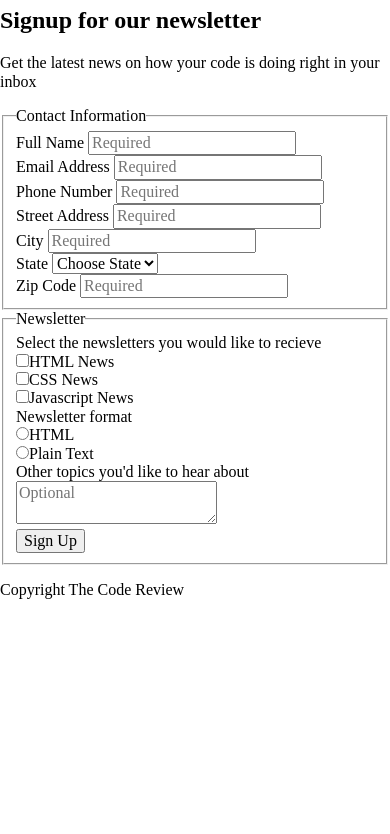
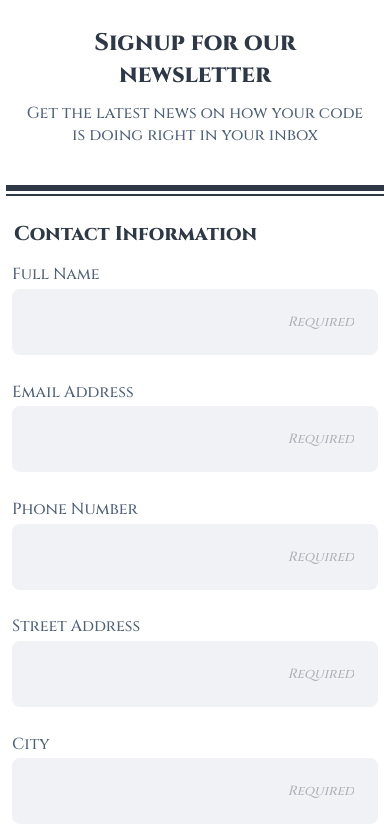
Before and after one commit to BellaBradbury/Responsive-Registration-Form, a plain HTML site: page index.html in a window 390 px wide. Shown: the part 73-907 px from the top of the page. Before the commit the page ends 844 px from the top, so only its background shows below. Drawn offline with Linux system fonts and the light colour scheme; files that its build step writes are made by us from their sources.

Commit message:
mobile layout

```diff
--- a/css/style.css
+++ b/css/style.css
@@ -1,6 +1,6 @@
 
 
-/* font-family */
+/* font-family: 'Cinzel', serif; */
 
 /* =================================
   PAGE STYLES
@@ -8,9 +8,148 @@
 
 /* UNIVERSAL */
 
+* {
+  box-sizing: border-box;
+  margin: 0;
+  border: none;
+  outline: none;
+  font-family: 'Cinzel', serif;
+}
+
+header, #info, footer {
+  text-align: center;
+}
+
+h2, legend {
+  color: #2e3847;
+}
+
+p, label {
+  color: #51617a;
+}
+
+input:focus, select:focus, textarea:focus, button:focus {
+  border: 2px solid #2e3847;
+}
+
 /* ELEMENTS */
 
+header {
+  background: #833ca3;
+  color: white;
+  padding: 5%;
+  font-size: 50%;
+}
+
+form {
+  padding-top: 4%;
+  padding-bottom: 4%
+}
+
+fieldset {
+  margin-top: 2%;
+}
+
+label {
+  margin: 1% 0 1% 0;
+}
+
+legend {
+  font-weight: bolder;
+  font-size: 125%;
+  margin-bottom: 2%;
+}
+
+input, select, textarea {
+  background-color: #f0f2f5;
+  padding: 1.5rem;
+  border-radius: .5rem;
+}
+
+button {
+  text-align: center;
+  width: 100%;
+  border-radius: .5rem;
+  padding: 8% 0 8% 0;
+  background-color: #833ca3;
+  color: white;
+  font-size: 130%;
+  font-weight: 800;
+}
+
+footer p {
+  background-color: #833ca3;
+  color: white;
+  padding: 4% 0 6% 0;
+  font-style: italic;
+}
+
+/* PSEUDO-ELEMENTS */
+
+::placeholder {
+  text-align: right;
+  font-style: italic;
+  color: #abb0b8;
+}
+
+select {
+  color: #abb0b8;
+}
+
+
+
+/* IDS */
+
+#info {
+  margin-top: 5%;
+  margin-bottom: 5%;
+  padding: 5%;
+}
+
+#info h2 {
+  margin-bottom: 3%;
+}
+
+#zip {
+  width: 50%;
+}
+
+#javascript_news, #plain_text_format, #topics {
+  margin-bottom: 10%;
+}
+
+#topics {
+  width: 100%;
+  height: 25%;
+  margin-top: 3.5%;
+}
+
+/* TYPES */
+
+[type="checkbox"], [type="radio"] {
+  margin-right: 5%;
+  margin-top: 3.5%;
+}
+
 /* CLASSES */
+
+.border-1 {
+  border: 3px solid #2e3847;
+  margin: 0 1.5% 0 1.5%;
+}
+
+.border-2 {
+  border: 1.5px solid #2e3847;
+  margin: 1% 1.5% 0 1.5%;
+}
+
+.container {
+  display: flex;
+  flex-direction: column;
+}
+
+
+
 
 /* =================================
   MEDIA QUIRIES
@@ -23,375 +162,3 @@
   /* CLASSES */
 
 }
-
-
-
-
-
-
-
-
-
-
-
-
-
-
-
-
-
-
-
-
-
-
-
-/*! normalize.css v8.0.1 | MIT License | github.com/necolas/normalize.css */
-
-/* Document
-   ========================================================================== */
-
-/**
- * 1. Correct the line height in all browsers.
- * 2. Prevent adjustments of font size after orientation changes in iOS.
- */
-
-html {
-  line-height: 1.15; /* 1 */
-  -webkit-text-size-adjust: 100%; /* 2 */
-}
-
-/* Sections
-   ========================================================================== */
-
-/**
- * Remove the margin in all browsers.
- */
-
-body {
-  margin: 0;
-}
-
-/**
- * Render the `main` element consistently in IE.
- */
-
-main {
-  display: block;
-}
-
-/**
- * Correct the font size and margin on `h1` elements within `section` and
- * `article` contexts in Chrome, Firefox, and Safari.
- */
-
-h1 {
-  font-size: 2em;
-  margin: 0.67em 0;
-}
-
-/* Grouping content
-   ========================================================================== */
-
-/**
- * 1. Add the correct box sizing in Firefox.
- * 2. Show the overflow in Edge and IE.
- */
-
-hr {
-  box-sizing: content-box; /* 1 */
-  height: 0; /* 1 */
-  overflow: visible; /* 2 */
-}
-
-/**
- * 1. Correct the inheritance and scaling of font size in all browsers.
- * 2. Correct the odd `em` font sizing in all browsers.
- */
-
-pre {
-  font-family: monospace, monospace; /* 1 */
-  font-size: 1em; /* 2 */
-}
-
-/* Text-level semantics
-   ========================================================================== */
-
-/**
- * Remove the gray background on active links in IE 10.
- */
-
-a {
-  background-color: transparent;
-}
-
-/**
- * 1. Remove the bottom border in Chrome 57-
- * 2. Add the correct text decoration in Chrome, Edge, IE, Opera, and Safari.
- */
-
-abbr[title] {
-  border-bottom: none; /* 1 */
-  text-decoration: underline; /* 2 */
-  text-decoration: underline dotted; /* 2 */
-}
-
-/**
- * Add the correct font weight in Chrome, Edge, and Safari.
- */
-
-b,
-strong {
-  font-weight: bolder;
-}
-
-/**
- * 1. Correct the inheritance and scaling of font size in all browsers.
- * 2. Correct the odd `em` font sizing in all browsers.
- */
-
-code,
-kbd,
-samp {
-  font-family: monospace, monospace; /* 1 */
-  font-size: 1em; /* 2 */
-}
-
-/**
- * Add the correct font size in all browsers.
- */
-
-small {
-  font-size: 80%;
-}
-
-/**
- * Prevent `sub` and `sup` elements from affecting the line height in
- * all browsers.
- */
-
-sub,
-sup {
-  font-size: 75%;
-  line-height: 0;
-  position: relative;
-  vertical-align: baseline;
-}
-
-sub {
-  bottom: -0.25em;
-}
-
-sup {
-  top: -0.5em;
-}
-
-/* Embedded content
-   ========================================================================== */
-
-/**
- * Remove the border on images inside links in IE 10.
- */
-
-img {
-  border-style: none;
-}
-
-/* Forms
-   ========================================================================== */
-
-/**
- * 1. Change the font styles in all browsers.
- * 2. Remove the margin in Firefox and Safari.
- */
-
-button,
-input,
-optgroup,
-select,
-textarea {
-  font-family: inherit; /* 1 */
-  font-size: 100%; /* 1 */
-  line-height: 1.15; /* 1 */
-  margin: 0; /* 2 */
-}
-
-/**
- * Show the overflow in IE.
- * 1. Show the overflow in Edge.
- */
-
-button,
-input { /* 1 */
-  overflow: visible;
-}
-
-/**
- * Remove the inheritance of text transform in Edge, Firefox, and IE.
- * 1. Remove the inheritance of text transform in Firefox.
- */
-
-button,
-select { /* 1 */
-  text-transform: none;
-}
-
-/**
- * Correct the inability to style clickable types in iOS and Safari.
- */
-
-button,
-[type="button"],
-[type="reset"],
-[type="submit"] {
-  -webkit-appearance: button;
-}
-
-/**
- * Remove the inner border and padding in Firefox.
- */
-
-button::-moz-focus-inner,
-[type="button"]::-moz-focus-inner,
-[type="reset"]::-moz-focus-inner,
-[type="submit"]::-moz-focus-inner {
-  border-style: none;
-  padding: 0;
-}
-
-/**
- * Restore the focus styles unset by the previous rule.
- */
-
-button:-moz-focusring,
-[type="button"]:-moz-focusring,
-[type="reset"]:-moz-focusring,
-[type="submit"]:-moz-focusring {
-  outline: 1px dotted ButtonText;
-}
-
-/**
- * Correct the padding in Firefox.
- */
-
-fieldset {
-  padding: 0.35em 0.75em 0.625em;
-}
-
-/**
- * 1. Correct the text wrapping in Edge and IE.
- * 2. Correct the color inheritance from `fieldset` elements in IE.
- * 3. Remove the padding so developers are not caught out when they zero out
- *    `fieldset` elements in all browsers.
- */
-
-legend {
-  box-sizing: border-box; /* 1 */
-  color: inherit; /* 2 */
-  display: table; /* 1 */
-  max-width: 100%; /* 1 */
-  padding: 0; /* 3 */
-  white-space: normal; /* 1 */
-}
-
-/**
- * Add the correct vertical alignment in Chrome, Firefox, and Opera.
- */
-
-progress {
-  vertical-align: baseline;
-}
-
-/**
- * Remove the default vertical scrollbar in IE 10+.
- */
-
-textarea {
-  overflow: auto;
-}
-
-/**
- * 1. Add the correct box sizing in IE 10.
- * 2. Remove the padding in IE 10.
- */
-
-[type="checkbox"],
-[type="radio"] {
-  box-sizing: border-box; /* 1 */
-  padding: 0; /* 2 */
-}
-
-/**
- * Correct the cursor style of increment and decrement buttons in Chrome.
- */
-
-[type="number"]::-webkit-inner-spin-button,
-[type="number"]::-webkit-outer-spin-button {
-  height: auto;
-}
-
-/**
- * 1. Correct the odd appearance in Chrome and Safari.
- * 2. Correct the outline style in Safari.
- */
-
-[type="search"] {
-  -webkit-appearance: textfield; /* 1 */
-  outline-offset: -2px; /* 2 */
-}
-
-/**
- * Remove the inner padding in Chrome and Safari on macOS.
- */
-
-[type="search"]::-webkit-search-decoration {
-  -webkit-appearance: none;
-}
-
-/**
- * 1. Correct the inability to style clickable types in iOS and Safari.
- * 2. Change font properties to `inherit` in Safari.
- */
-
-::-webkit-file-upload-button {
-  -webkit-appearance: button; /* 1 */
-  font: inherit; /* 2 */
-}
-
-/* Interactive
-   ========================================================================== */
-
-/*
- * Add the correct display in Edge, IE 10+, and Firefox.
- */
-
-details {
-  display: block;
-}
-
-/*
- * Add the correct display in all browsers.
- */
-
-summary {
-  display: list-item;
-}
-
-/* Misc
-   ========================================================================== */
-
-/**
- * Add the correct display in IE 10+.
- */
-
-template {
-  display: none;
-}
-
-/**
- * Add the correct display in IE 10.
- */
-
-[hidden] {
-  display: none;
-}
--- a/index.html
+++ b/index.html
@@ -4,9 +4,11 @@
   <head>
     <title>Responsive Form Bella Bradbury</title>
     <meta name="viewport" content="width=device-width, initial-scale=1.0">
-    <!-- <charset element> -->
-    <!-- google font links -->
-    <link rel="stylesheet" href="style.css">
+    <meta charset="UTF-8">
+    <link rel="preconnect" href="https://fonts.googleapis.com">
+    <link rel="preconnect" href="https://fonts.gstatic.com" crossorigin>
+    <link href="https://fonts.googleapis.com/css2?family=Cinzel:wght@500;800&display=swap" rel="stylesheet">
+    <link rel="stylesheet" href="css/style.css">
   </head>
 
   <body>
@@ -15,34 +17,48 @@
     </header>
 
     <main>
-      <section>
+      <section id="info">
         <h2>Signup for our newsletter</h2>
         <p>Get the latest news on how your code is doing right in your inbox</p>
       </section>
+
+      <hr class="border-1">
+      <hr class="border-2">
 
       <form>
 
         <fieldset>
         <legend>Contact Information</legend>
 
+          <div class="container">
             <label for="name">Full Name</label>
-          <input type="text" id="name" name="user_name" placeholder="Required"><br>
+            <input type="text" id="name" name="user_name" placeholder="Required" required><br>
+          </div>
 
+          <div class="container">
             <label for="email">Email Address</label>
-          <input type="email" id="email" name="user_email" placeholder="Required"><br>
+            <input type="email" id="email" name="user_email" placeholder="Required" required><br>
+          </div>
 
+          <div class="container">
             <label for="phone">Phone Number</label>
-          <input type="tel" id="phone" name="ueser_phone" placeholder="Required"><br>
+            <input type="tel" id="phone" name="ueser_phone" placeholder="Required" required><br>
+          <div>
 
+          <div class="container">
             <label for="street_address">Street Address</label>
-          <input type="text" id="street_address" name="user_street_address" placeholder="Required"><br>
+            <input type="text" id="street_address" name="user_street_address" placeholder="Required" required><br>
+          </div>
 
+          <div class="container">
             <label for="city">City</label>
-          <input type="text" id="city" name="user_city" placeholder="Required"><br>
+            <input type="text" id="city" name="user_city" placeholder="Required" required><br>
+          </div>
 
+          <div class="container">
             <label for="state">State</label>
             <select id="state" name="user_state">
-            <option value="" disabled selected>Choose State</option>
+              <option value="option-start" disabled selected>Choose State</option>
               <option value="alabama">AL</option>
               <option value="alaska">AK</option>
               <option value="arizona">AZ</option>
@@ -93,24 +109,29 @@
               <option value="wisconsin">WI</option>
               <option value="wyoming">WY</option>
             </select><br>
+          </div>
 
+          <div class="container">
             <label for="zip">Zip Code</label>
-          <input type="text" id="zip" name="user_zip" placeholder="Required">
+            <input type="text" id="zip" name="user_zip" placeholder="Required" required>
+          </div>
         </fieldset>
+
+      <hr class="border-2">
 
         <fieldset>
         <legend>Newsletter</legend>
 
-          <label>Select the newsletters you would like to recieve</label><br>
+          <label class="news-info">Select the newsletters you would like to recieve</label><br>
           <input type="checkbox" id="html_news" value="newsletter_html" name="user_newsletter"><label for="html_news">HTML News</label><br>
           <input type="checkbox" id="css_news" value="newsletter_css" name="user_newsletter"><label for="css_news">CSS News</label><br>
           <input type="checkbox" id="javascript_news" value="newsletter_javascript" name="user_newsletter"><label for="javascript_news">Javascript News</label><br>
 
-          <label>Newsletter format</label><br>
+          <label class="format-info">Newsletter format</label><br>
           <input type="radio" id="html_format" value="html_format" name="user_format"><label for="html_format">HTML</label><br>
           <input type="radio" id="plain_text_format" value="plain_text_format" name="user_format"><label for="plain_text_format">Plain Text</label><br>
 
-          <label>Other topics you'd like to hear about</label>
+          <label class="topic-info">Other topics you'd like to hear about</label><br>
           <textarea id="topics" name="user_topics" placeholder="Optional"></textarea><br>
 
           <button type="submit">Sign Up</button>
```
Also changed, not shown: 1 other file. Lines whose indentation alone changed are shown as unchanged.
